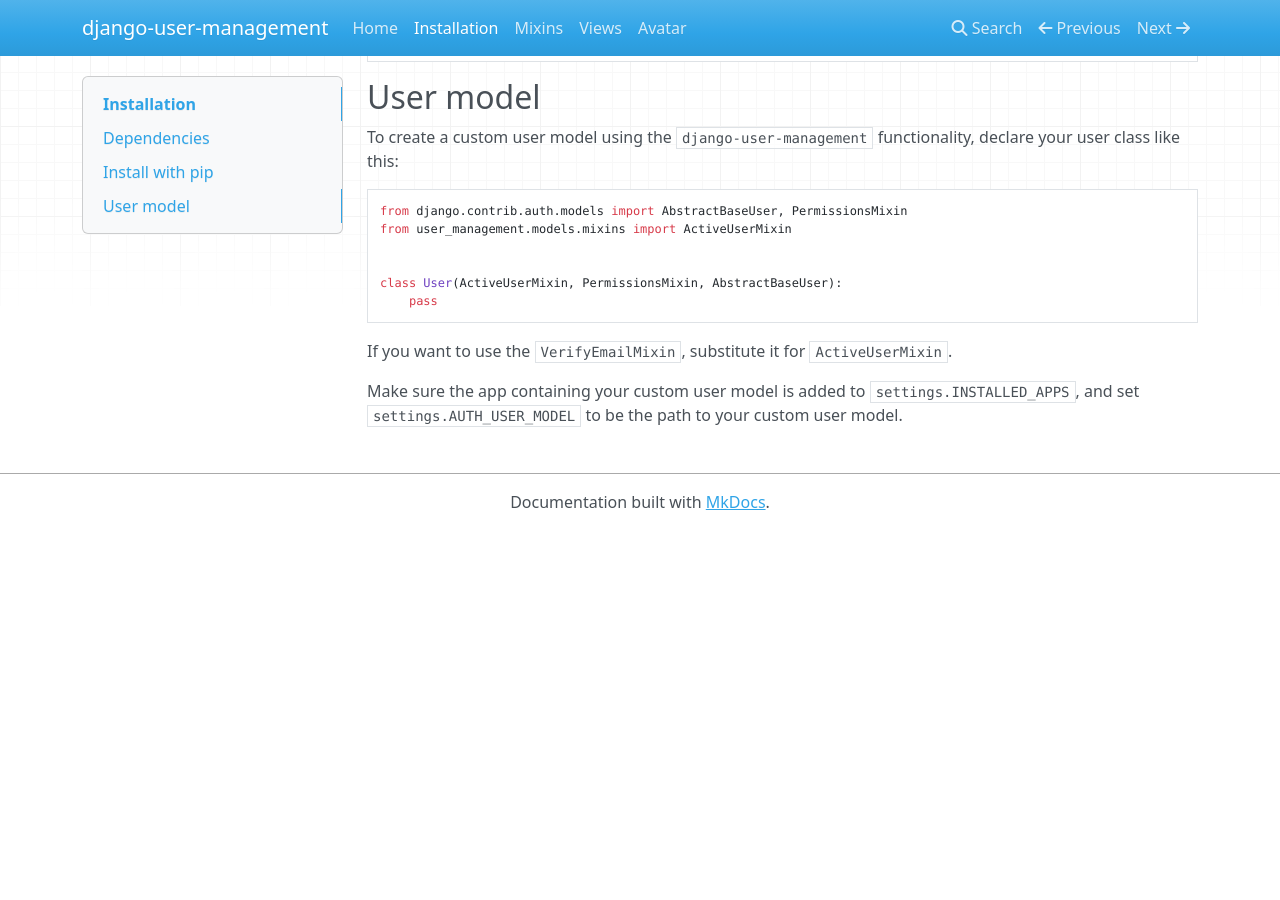
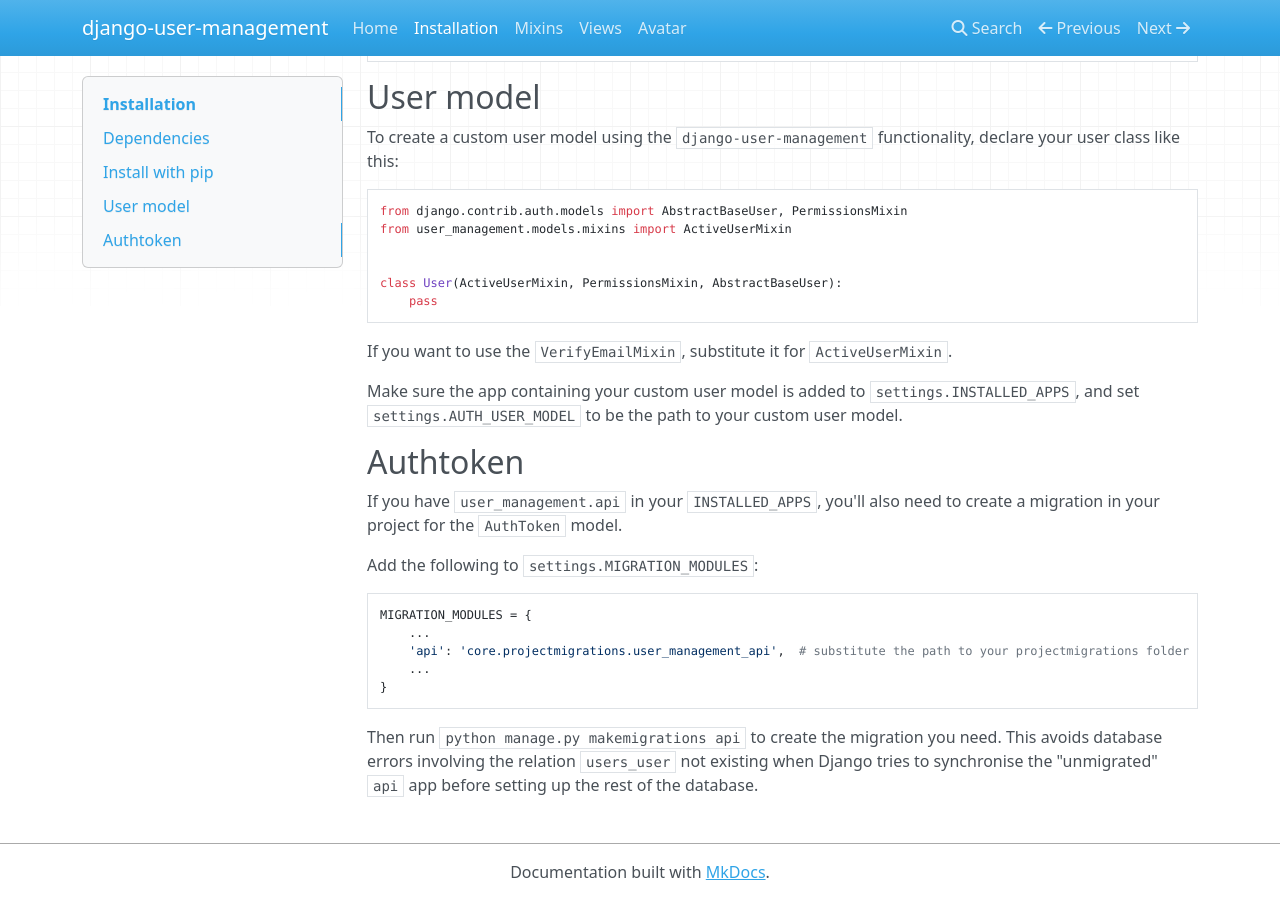
Before and after one commit to incuna/django-user-management, an MkDocs documentation site: the page built from docs/installation.md, in a window 1280 px wide and 900 px high, scrolled down 527 px. Built offline with MkDocs 1.6.1, drawn with Linux system fonts in a browser that asks for light colours; nearby versions of some CDN libraries; old or Windows-style settings are respelled for this version of MkDocs; before the commit the page ends 1057 px from its top, so only the background shows below that.

Commit message:
Update installation.md

```diff
--- a/docs/installation.md
+++ b/docs/installation.md
@@ -36,3 +36,17 @@
 
 Make sure the app containing your custom user model is added to `settings.INSTALLED_APPS`,
 and set `settings.AUTH_USER_MODEL` to be the path to your custom user model.
+
+## Authtoken
+
+If you have `user_management.api` in your `INSTALLED_APPS`, you'll also need to create a migration in your project for the `AuthToken` model.
+
+Add the following to `settings.MIGRATION_MODULES`:
+
+    MIGRATION_MODULES = {
+        ...
+        'api': 'core.projectmigrations.user_management_api',  # substitute the path to your projectmigrations folder
+        ...
+    }
+
+Then run `python manage.py makemigrations api` to create the migration you need.  This avoids database errors involving the relation `users_user` not existing when Django tries to synchronise the "unmigrated" `api` app before setting up the rest of the database.
```
